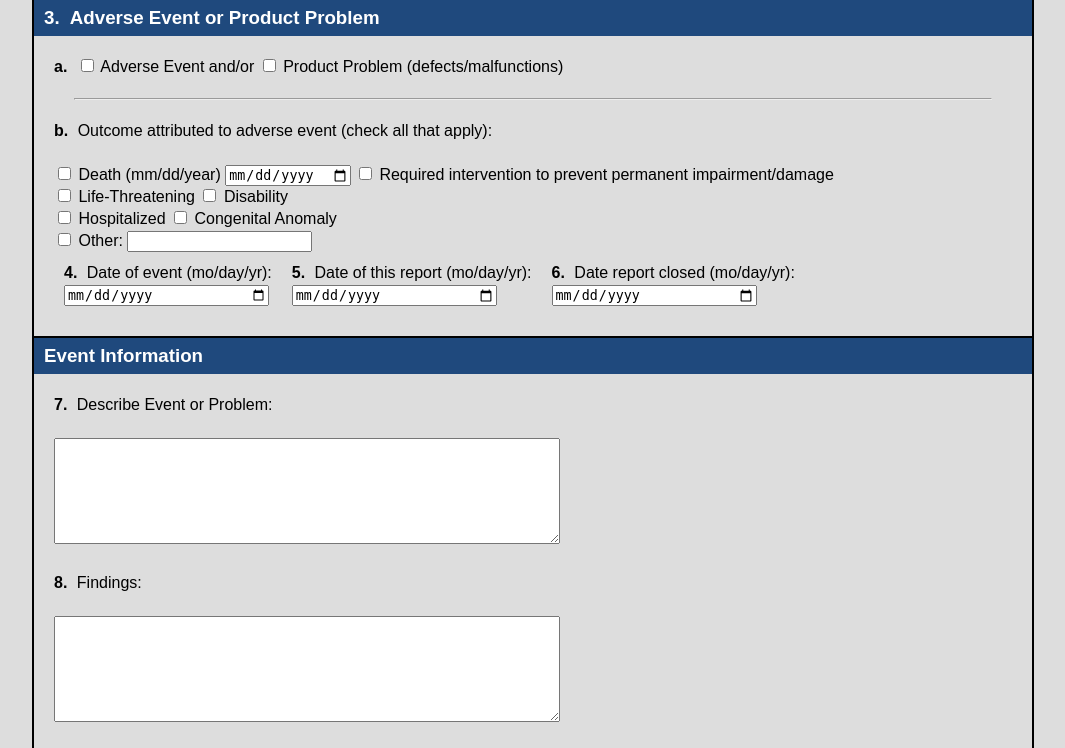
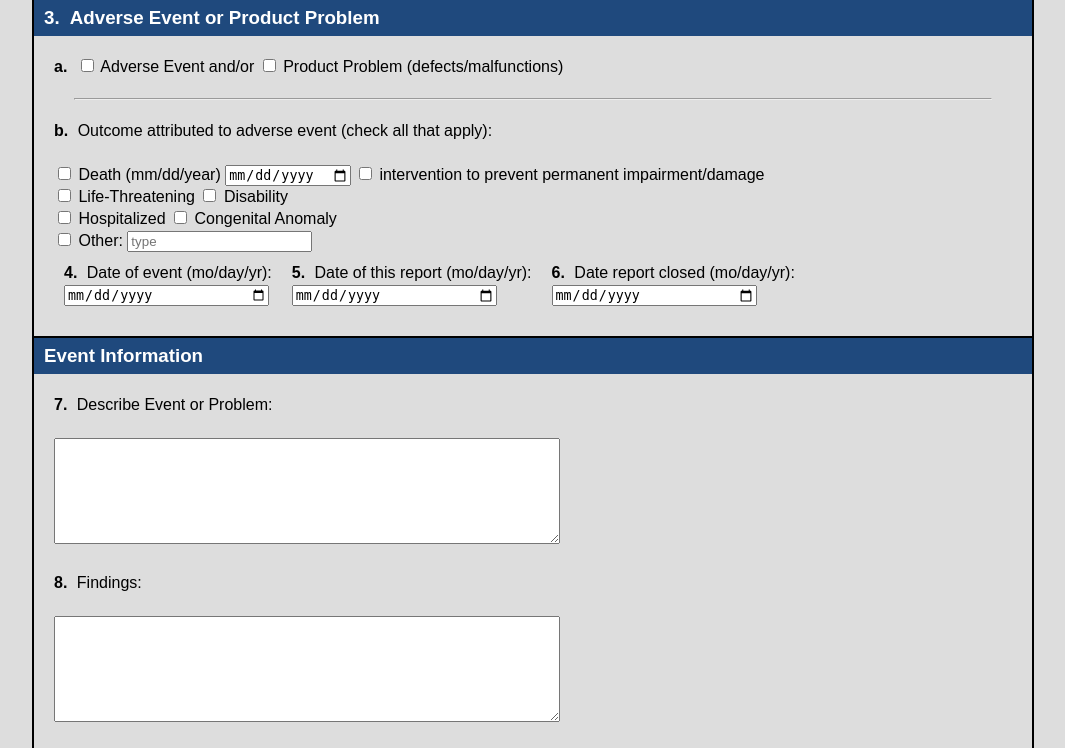
Before and after one commit to SamEmmett/SoftwareEnineeringGroupProject, a Flask app: page / in a window 1280 px wide. Shown: the part 411-1159 px from the top of the page, without its empty margins (107-1172 px from the left). Run offline with Flask 2, Linux system fonts and the light colour scheme; some libraries are stand-ins or nearby versions.

Commit message:
updated index.html

```diff
--- a/templates/index.html
+++ b/templates/index.html
@@ -11,31 +11,14 @@
 
 <body>
 <!--THIS IS A SCRIPT FOR DETECTING IF ANY CHECKBOXES ARE UNCHECKED-->
-<script type="text/javascript">
 
-	function valthisform()
-	{
-		var checkboxs=document.getElementsByName("c1");
-		var okay=false;
-		for(var i=0,l=checkboxs.length;i<l;i++)
-		{
-			if(checkboxs[i].checked)
-			{
-				okay=true;
-				break;
-			}
-		}
-		if(okay)alert("Thank you for checking a checkbox");
-		else alert("Please check a checkbox");
-	}
-</script>
 <div id="header">
 	<h1>Medical Device Incident Reporting Form</h1>
 	<h2>MDIR-1</h2>
 </div>
 
 
-<form action="" method="post">
+<form action="" method="post" onsubmit="validate()">
 <div id="form-container">
 	<div id="PatInfo" class="flexbox-wrapper">
 
@@ -44,7 +27,7 @@
 			<p class="block-note">It is our policy not to collect any patient information unless requested to do so by the Original Equipment Manufacturer (OEM).</p>
 
 			<span class="numbering">a. </span><label for="ptID">PT Identifier: </label><input name="ptID" id="ptID" type="text" required/><br />
-			<span class="numbering">b. </span><label for="DoB">Date of Birth: (mm/dd/year)</label> <input name="DoB" id="DoB" type="date" required/><br />
+			<span class="numbering">b. </span><label for="DoB">Date of Birth: (mm/dd/year)</label> <input name="DoB" id="DoB" type="date" required /><br />
 			<span class="numbering">c. </span><label>Sex: </label> <input name="radSex" type="radio" value="female" required />Female<input name="radSex" type="radio" value="male" required/>Male<br />
 			<span class="numbering">d. </span> <label for="Weight"> Weight (lbs): </label> <input id="Weight" name="Weight" type="number" required/><br />
 		</div>
@@ -109,46 +92,46 @@
 			<option value="Wisconsin">Wisconsin</option>
 			<option value="Wyoming">Wyoming</option>
 			</select><br />
-			Zip: <input id="Zip" name="Zip" type="number" maxlength="5" placeholder="xxxxx" required><br />
-			Phone: <input name="Phone" id="Phone" type="tel" placeholder="xxxxxxxxxx" pattern="[0-9]{3}-[0-9]{3}-[0-9]{4}" required/>
+			Zip: <input id="Zip" name="Zip" type="number" maxlength="5" placeholder="xxxxx" required ><br />
+			Phone: <input name="Phone" id="Phone" type="tel" placeholder="xxxxxxxxxx" pattern="[0-9]{3}[0-9]{3}[0-9]{4}" required/>
 		</div>
 	</div>
 
-	<div class="form-block" id="EventOrProblem">
+	<div class="form-block">
 		<h3><span class="numbering">3. </span>Adverse Event or Product Problem</h3>
 
-		<span class="numbering">a. </span><input id="AdverseEvent" name="AdverseEvent" type="checkbox" value="AdverseEvent" />
+		<span class="numbering">a. </span><input id="AdverseEvent" name="EventOrProblem" type="checkbox" value="AdverseEvent" />
 		<label for="AdverseEvent">Adverse Event</label>
 		and/or
-		<input name="ProductProblem" type="checkbox" value="ProductProblem" id="ProductProblem"/>
+		<input name="EventOrProblem" type="checkbox" value="ProductProblem" id="ProductProblem"/>
 		<label for="ProductProblem">Product Problem (defects/malfunctions)</label>
 		<hr />
 
 		<span class="numbering">b. </span>Outcome attributed to adverse event (check all that apply): <br />
 		<br />
-		<input name="death" type="checkbox" value="death" id="Death" />
-		<label for="Death">Death (mm/dd/year)</label>
-		<input name="DoD" type="date" />
+		<input name="outcome" type="checkbox" value="death" id="death" onclick="setDoD()" /> <!--THIS DOESN'T WORK RIGHT-->
+		<label for="death">Death (mm/dd/year)</label>
+		<input name="DoD" type="date" id="DoD" />
 
-		<input name="RequiredIntervention" type="checkbox" value="RequiredIntervention" id="RequiredIntervention" />
-		<label for="RequiredIntervention">Required intervention to prevent permanent impairment/damage</label><br />
+		<input name="outcome" type="checkbox" value="Intervention" id="Intervention" />
+		<label for="Intervention"> intervention to prevent permanent impairment/damage</label><br />
 
-		<input name="LifeThretening" type="checkbox" value="LifeThreatening" id="LifeThreatening"/>
+		<input name="outcome" type="checkbox" value="LifeThreatening" id="LifeThreatening"/>
 		<label for="LifeThreatening">Life-Threatening</label>
 
-		<input name="Disability" type="checkbox" value="Disability" id="Disability" />
+		<input name="outcome" type="checkbox" value="Disability" id="Disability" />
 		<label for="Disability">Disability</label><br />
 
-		<input name="Hospitalized" type="checkbox" value="Hospitalized" id="Hospitalized"/>
+		<input name="outcome" type="checkbox" value="Hospitalized" id="Hospitalized"/>
 		<label for="Hospitalized">Hospitalized</label>
 
-		<input name="CongenitalAnomaly" type="checkbox" value="CongenitalAnomaly" id="CongenitalAnomaly"/>
+		<input name="outcome" type="checkbox" value="CongenitalAnomaly" id="CongenitalAnomaly"/>
 		<label for="CongenitalAnomaly">Congenital Anomaly</label>
 		<br />
 
-		<input name="Other" type="checkbox" value="Other" id="Other" />
+		<input name="outcome" type="checkbox" value="Other" id="other" onclick="setOther1()"/>
 		<label for="Other"> Other: </label>
-		<input name="OtherText1" type="text" /><br />
+		<input name="OtherText1" type="text" id="otherText1" placeholder="type"/><br />
 
 		<div id="Dates" class="flexbox-wrapper">
 			<div class="date">
@@ -159,12 +142,12 @@
 			<div class="date">
 				<span class="numbering">5. </span>
 				<label for="DateOfReport">Date of this report (mo/day/yr):</label> <br />
-				<input name="DateOfReport" type="date" id="DateOfReport" required/>
+				<input name="DateOfReport" type="date" id="DateOfReport" required />
 			</div>
 			<div class="date">
 				<span class="numbering">6. </span>
 				<label for="DateClosed">Date report closed (mo/day/yr):</label> <br />
-				<input name="DateClosed" type="date" id="DateClosed" required />
+				<input name="DateClosed" type="date" id="DateClosed" required/>
 			</div>
 		</div>
 	</div>
@@ -187,7 +170,7 @@
 
 		<span class="numbering">a. </span>
 		<label for="BrandName">Brand Name:</label>
-		<input name="BrandName" type="text" id="BrandName" required/>
+		<input name="BrandName" type="text" id="BrandName" required />
 
 		<span class="numbering">c. </span>
 		<label for="ModelNum">Model # </label>
@@ -195,7 +178,7 @@
 
 		<span class="numbering">b. </span>
 		<label for="DeviceType">type of device:</label>
-		<input name="DeviceType" type="text" id="DeviceType" required/>
+		<input name="DeviceType" type="text" id="DeviceType" required />
 
 		<span class="numbering">d. </span>
 		<label for="SerielNum">Serial #</label>
@@ -204,13 +187,13 @@
 		<br />
 
 		<label for="ManuName"> Manufacturer Name:</label>
-		<input name="ManuName" type="text" id="ManuName"/>
+		<input name="ManuName" type="text" id="ManuName" required/>
 
 		<label for="ManuCity"> City: </label>
-		<input name="ManuCity" type="text" id="ManuCity" />
+		<input name="ManuCity" type="text" id="ManuCity" required />
 
 		<label for="ManuState">State: </label>
-		<select name="ManuState" size="1" style="width: 202px" required id="ManuState">
+		<select name="ManuState" size="1" style="width: 202px"  id="ManuState" required>
 
 		<option></option>
 		<option value="Alabama">Alabama</option>
@@ -267,10 +250,10 @@
 		</select><br />
 		<br />
 		<span class="numbering">f. </span>Operator of device:
-		<input name="Checkbox1" type="checkbox" />Health Professional
-		<input name="Checkbox2" type="checkbox" />Lay user/patient
-		<input name="Checkbox3" type="checkbox" />Other:
-		<input name="OtherText2" type="text" /><br />
+		<input name="operator" type="checkbox" value="HealthProfessional" />Health Professional
+		<input name="operator" type="checkbox" value="User/Patient"/>Lay user/patient
+		<input name="operator" type="checkbox" id="Other2" onclick="setOther2()"/>Other:
+		<input name="OtherText2" type="text" id="otherText2" /><br />
 		<br />
 	</div>
 
@@ -285,27 +268,27 @@
 				<input name="RepComp" type="text" id="repComp" required/><br />
 
 				<label for="repName">Name: </label>
-				<input name="RepName" type="text" id="repName" required/><br />
+				<input name="RepName" type="text" id="repName" required /><br />
 
 				<label for="repAddress">Address: </label>
-				<input name="RepAddress" type="text" id="repAddress" required/><br />
+				<input name="RepAddress" type="text" id="repAddress" required /><br />
 
 				<label for="repCity"> City: </label>
 				<input name="RepCity" type="text" id="repCity" required/><br />
 
 				<label for="repState">State:</label>
-				<input name="RepState" type="text" id="repState" required/><br />
+				<input name="RepState" type="text" id="repState" required /><br />
 
 				<label for="repPhone">Phone: </label>
-				<input name="RepPhone" type="tel" placeholder="xxxxxxxxxx" pattern="[0-9]{3}-[0-9]{3}-[0-9]{4}" required id="repPhone"/><br />
+				<input name="RepPhone" type="tel" placeholder="xxxxxxxxxx" pattern="[0-9]{3}[0-9]{3}[0-9]{4}"  id="repPhone" required/><br />
 			</div>
 
 			<div id="ReportedTo" class="form-block">
 				<h3><span class="numbering">11. </span>Also Reported to: </h3>
 				Name/Company<br />
-				<input name="chkManu" type="checkbox" value="yes" />&nbsp;Manufacturer: <input name="RepManuName" type="text" /><br />
-				<input name="RepUserFac1" type="checkbox" value="yes" />&nbsp;User Facility: <input name="RepUserFac" type="text" /><br />
-				<input name="RepDistImp" type="checkbox" value="yes" />&nbsp;Distributor/Importer: <input name="RepDisImp" type="text" /><br />
+				<input name="chkManu" type="checkbox" value="yes" onclick="notifiedManu()"/>&nbsp;Manufacturer: <input name="RepManuName" id="repManuName" type="text" /><br />
+				<input name="chkRepFac" type="checkbox" value="yes" onclick="notifiedFac()" />&nbsp;User Facility: <input name="RepUserFac" id="repUserFac" type="text" /><br />
+				<input name="chkDistImp" type="checkbox" value="yes" onclick="notifiedDistImp()"/>&nbsp;Distributor/Importer: <input name="RepDisImp" id="repDistImp" type="text" /><br />
 			</div>
 
 	</div>
@@ -318,6 +301,8 @@
 		or
 		<input id="submit" name="Submit" type="submit" value="Submit" />
 	</div>
+
+	<script src="scripts.js"></script>
 </form>
 
 </body>
```
